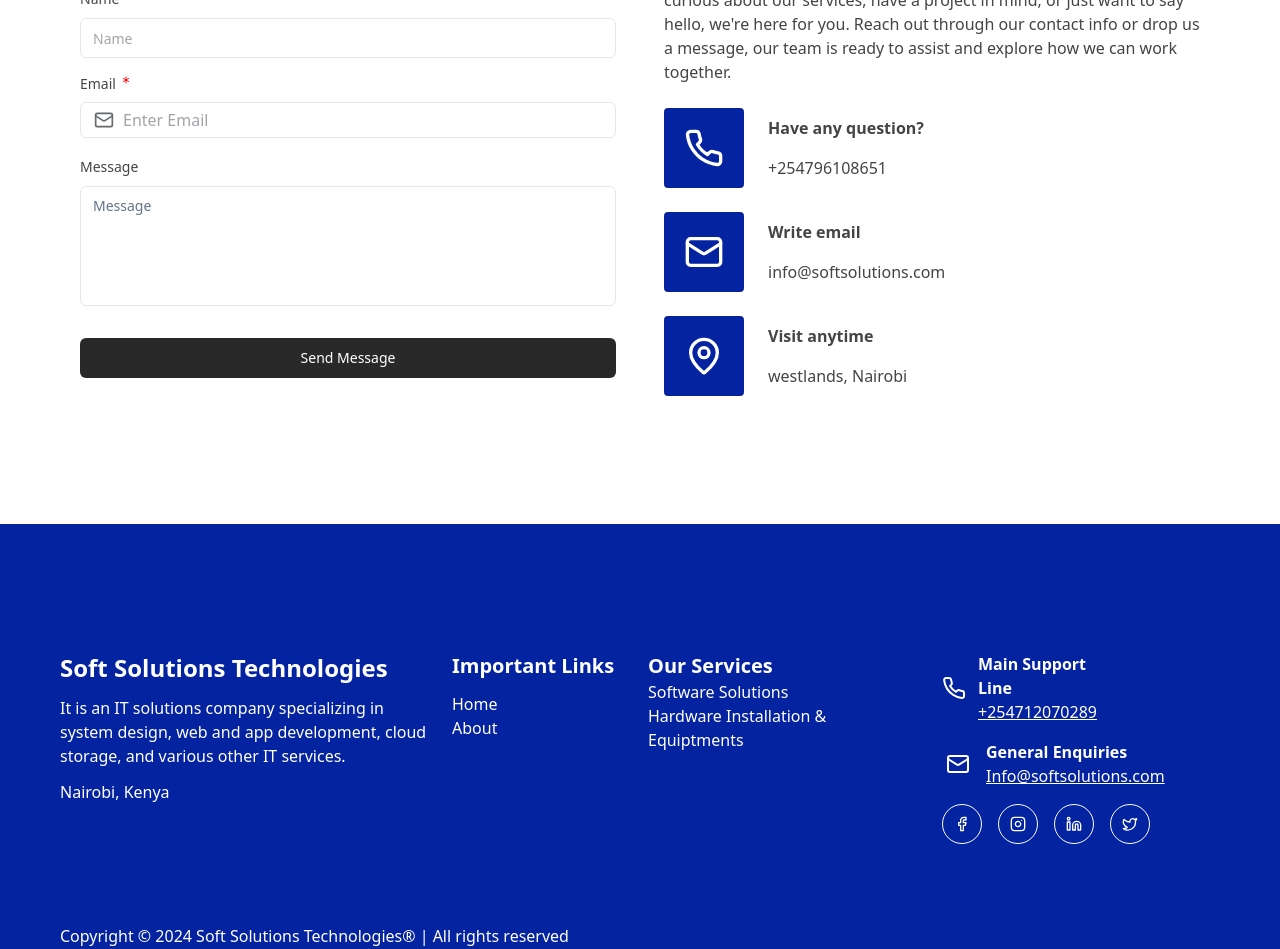
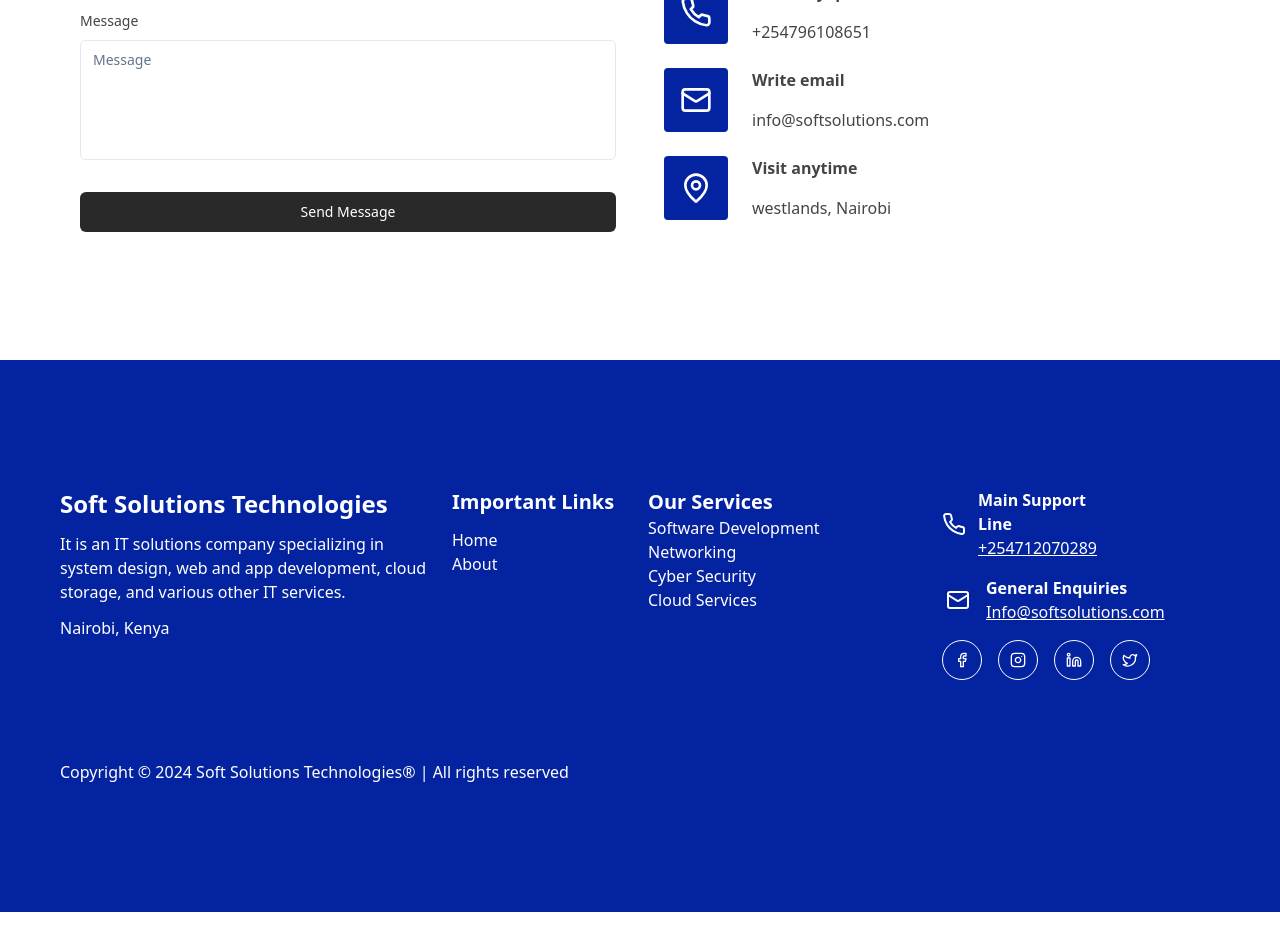
Before and after one commit to tomito26/soft-solutions, a Next.js app: page /about in a window 1280 px wide. Shown: the part 3400-4349 px from the top of the page. After the commit the page ends 4312 px from the top, so only its background shows below. Built offline with nearby package versions, Linux system fonts and the light colour scheme.

Commit message:
style: added the serviceson the footer

```diff
--- a/components/about/about.tsx
+++ b/components/about/about.tsx
@@ -121,7 +121,7 @@
         </div>
       </div>
       {/* our clients / */}
-      <div className="md:px-[60px]  px-4 lg:px-[80px] xl:px-[100px] 2xl:px-[160px] 3xl:px-[200px] 4xl:px-[240px] 5xl:px-[320px]  pt-20 pb-32 flex justify-center flex-col items-center">
+      <div className="md:px-[60px]  px-4 lg:px-[80px] xl:px-[100px] 2xl:px-[160px] 3xl:px-[200px] 4xl:px-[240px] 5xl:px-[320px]   pb-32 flex justify-center flex-col items-center">
         <div className="md:w-8/12">
           <h2 className="text-xs md:text-sm uppercase font-bold text-[#0423A0] mb-3 text-center">
             our clients
@@ -182,7 +182,7 @@
         </div>
       </div>
       {/* { contact us } */}
-      <div className="px-4 md:px-[40px] lg:px-[80px] xl:px-[100px] 2xl:px-[160px] 3xl:px-[200px] 4xl:px-[240px] 5xl:px-[320px] w-full pt-12 pb-32 flex items-center gap-12 md:flex-row flex-col">
+      <div className="px-4 md:px-[40px] lg:px-[80px] xl:px-[100px] 2xl:px-[160px] 3xl:px-[200px] 4xl:px-[240px] 5xl:px-[320px] w-full  pb-32 flex  gap-12 md:flex-row flex-col">
         <div className="w-full flex-1">
           <ContactUsForm />
         </div>
@@ -202,8 +202,8 @@
           </p>
           <div>
             <div className="mt-6 flex items-center gap-6">
-              <div className="bg-[#0423A0] rounded-sm flex justify-center items-center flex-col h-20 w-20">
-                <Phone className="h-10 w-10 stroke-white" />
+              <div className="bg-[#0423A0] rounded-sm flex justify-center items-center flex-col h-16 w-16">
+                <Phone className="h-8 w-8 stroke-white" />
               </div>
               <div>
                 <p className="text-sm md:text-base font-bold mb-4">
@@ -215,25 +215,25 @@
               </div>
             </div>
             <div className="mt-6 flex items-center gap-6">
-              <div className="bg-[#0423A0] rounded-sm flex justify-center items-center flex-col h-20 w-20">
-                <Mail className="h-10 w-10 stroke-white" />
+              <div className="bg-[#0423A0] rounded-sm flex justify-center items-center flex-col h-16 w-16">
+                <Mail className="h-8 w-8 stroke-white" />
               </div>
               <div>
                 <p className="text-sm md:text-base font-bold mb-4">
-                Write email
+                  Write email
                 </p>
                 <p className="text-sm md:text-base font-normal">
-                 info@softsolutions.com
+                  info@softsolutions.com
                 </p>
               </div>
             </div>
             <div className="mt-6 flex items-center gap-6">
-              <div className="bg-[#0423A0] rounded-sm flex justify-center items-center flex-col h-20 w-20">
-                <MapPin className="h-10 w-10 stroke-white" />
+              <div className="bg-[#0423A0] rounded-sm flex justify-center items-center flex-col h-16 w-16">
+                <MapPin className="h-8 w-8 stroke-white" />
               </div>
               <div>
                 <p className="text-sm md:text-base font-bold mb-4">
-                Visit anytime
+                  Visit anytime
                 </p>
                 <p className="text-sm md:text-base font-normal">
                   westlands, Nairobi
--- a/components/navigation/footer.tsx
+++ b/components/navigation/footer.tsx
@@ -27,25 +27,36 @@
         <div className="col-span-2">
           <h2 className="text-xl font-bold mb-3 text-white">Important Links</h2>
           <ul>
-            {links.map((link) => (
-              link.link && <li key={link.title}>
-                <Link className="text-base text-white mb-1" href={link.link}>
-                  {link.title}
-                </Link>
-              </li>
-            ))}
+            {links.map(
+              (link) =>
+                link.link && (
+                  <li key={link.title}>
+                    <Link
+                      className="text-base text-white mb-1"
+                      href={link.link}
+                    >
+                      {link.title}
+                    </Link>
+                  </li>
+                )
+            )}
           </ul>
         </div>
         <div className="col-span-3">
           <h2 className="text-xl font-bold text-white">Our Services</h2>
           <ul>
-            <li className="text-white text-base font-normal">
-              Software Solutions
-            </li>
-            <li className="text-white text-base font-normal">
-              Hardware Installation & Equiptments
-            </li>
-            <li className="text-white text-base font-normal"></li>
+            {links
+              .filter((link) => link.subLink && link?.subLink.length > 0)[0]
+              .subLink?.map((link, index) => (
+                <li key={index}>
+                   <Link
+                      className="text-base text-white mb-1"
+                      href={link.link}
+                    >
+                      {link.title}
+                    </Link>
+                </li>
+              ))}
           </ul>
         </div>
         <div className="col-span-2">
--- a/lib/constants.ts
+++ b/lib/constants.ts
@@ -10,15 +10,8 @@
   Users,
 } from "lucide-react";
 
-interface NavLinkType {
-  title: string;
-  link?: string;
-  subLink?: {
-    title: string;
-    link: string;
-  }[];
-}
-export const links: NavLinkType[] = [
+
+export const links= [
   {
     title: "Home",
     link: "/",
```
